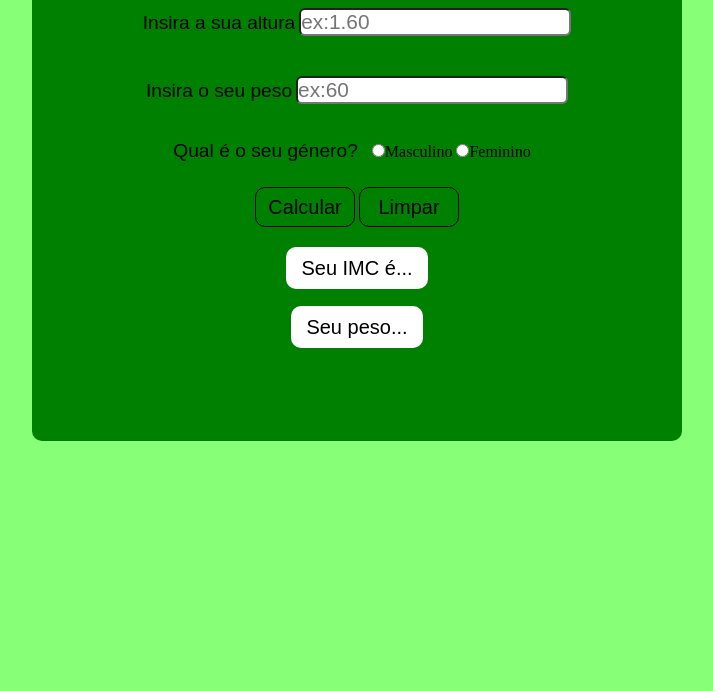
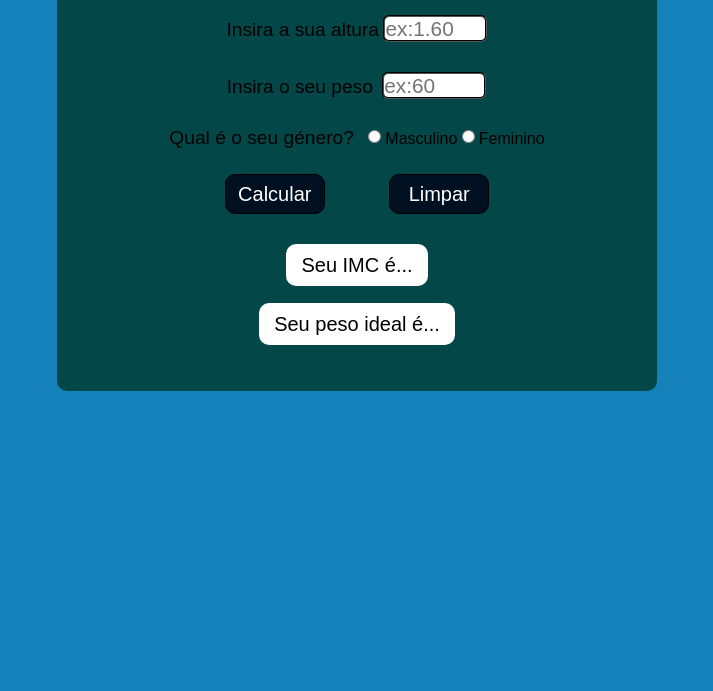
Before and after one commit to viniciussaless/Calculadora-IMC, a plain HTML site: page index.html in a window 1280 px wide. Shown: the part 109-800 px from the top of the page, without its empty margins (283-996 px from the left). Drawn offline with Linux system fonts and the light colour scheme.

Commit message:
Atualização

```diff
--- a/index.html
+++ b/index.html
@@ -12,21 +12,21 @@
         <div>
             <h1>Calculadora de IMC</h1>
 
-            <label for="">Insira a sua altura</label>
+            <label for="" class="a">Insira a sua altura</label>
             <input type="number" name="altura" id="altura" placeholder="ex:1.60"><br>
 
-            <label for="">Insira o seu peso</label>
+            <label for="" class="p">Insira o seu peso</label>
             <input type="number" name="peso" id="peso" placeholder="ex:60" required><br>
 
             <label for="" id="label">Qual é o seu género?</label>
-            <input type="radio" name="type" >Masculino
-            <input type="radio" name="type">Feminino <br>
+            <input type="radio" name="type" class="s">Masculino
+            <input type="radio" name="type" class="s">Feminino <br>
 
             <input type="button" value="Calcular" id="botao" onclick="clicar()">
-            <button type="reset" id="limpar" onclick="limpo('type')";>Limpar</button> <br>
+            <button type="button" id="limpar" onclick="limpo()">Limpar</button> <br>
 
             <label for="" id="resultado">Seu IMC é...</label> <br><br><br>
-            <label for="" id="ideal">Seu peso...</label>
+            <label for="" id="ideal">Seu peso ideal é...</label>
         </div>
 </body>
 </html>
--- a/script.js
+++ b/script.js
@@ -1,6 +1,5 @@
 function limpo(){
-   document.getElementById("altura").value = "";
-   document.getElementById("peso").value = "";
+   document.location.reload()
 }
 function clicar(){
    var altura =  document.getElementById("altura")
@@ -18,7 +17,7 @@ function clicar(){
    if(peso.value == "" || altura.value == "" || type[0].checked == false && type[1].checked == false)
    {
       window.alert("ERRO! PREENCHA TODOS OS CAMPOS!")
-      document.location.reload();
+      document.location.reload()
    }
    else{
       if(type[1].checked && n2 == 1.45){
--- a/style.css
+++ b/style.css
@@ -2,44 +2,70 @@
     margin: 0px;
     padding: 0px;
 }
+:root{
+    --cor1: #1481ba;
+    --cor2: #034748;
+    --cor3: #001021;
+}
 body{
-    background: rgba(30, 255, 0, 0.534)
+    background: var(--cor1)
+}
+div{
+    font-family: Arial, Helvetica, sans-serif;
+    margin: auto;
+    margin-top: 50px;
+    text-align: center;
+    background-color: var(--cor2);
+    border-radius: 10px;
+    width: 600px;
+    height: 450px;
+}
+h1{
+    font-weight: normal;
+    font-size: 2.4em;
+}
+.a{
+    font-size: 1.2em;
+}
+.p{
+    font-size: 1.2em;
+    margin-left: -1px;
+    margin-right: 5px;
+}
+#altura, #peso{
+    margin-top: 30px;
+    border-radius: 6px;
+    border: 2px groove black;
+    font-size: 1.3em;
+    width: 100px;
+    height: 23px;
+}
+#label{
+
+    font-size: 1.2em;
+    margin-right: 10px;
+}
+.s{
+    height: 15px;
+    margin: 30px 4px 10px 0px;
+}
+.s:hover{
+    cursor: pointer;
 }
 #botao, #limpar{
-    background: transparent;
+    background: var(--cor3);
     border-radius: 10px;
     border: 1.8px solid black;
     font-size: 20px;
     width: 100px;
     height: 40px;
-    margin-bottom: 30px;
-    margin-top: 20px;
+    margin: 20px 30px 40px 30px;
+    color: white;
 }
-#botao, #limpar:hover{
+#botao:hover,#limpar:hover{
     cursor: pointer;
-}
-div{
-    margin: auto;
-    margin-top: 50px;
-    text-align: center;
-    background-color: green;
-    border-radius: 10px;
-    width: 650px;
-    height:500px;
-}
-label{
-    font-family: Arial, Helvetica, sans-serif;
-    font-size: 1.2em;
-}
-#label{
-    margin-left: -10px;
-    padding-right: 10px;
-}
-input{
-    margin-bottom: 10px;
-    margin-top: 30px;
-    border-radius: 6px;
-    font-size: 1.3em;
+    color: var(--cor3);
+    background-color: rgb(161, 148, 148);
 }
 #resultado, #ideal{
     background-color: white;
```
